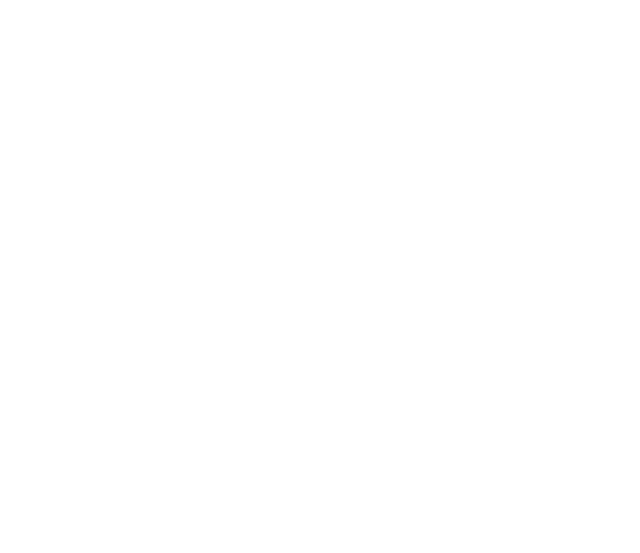
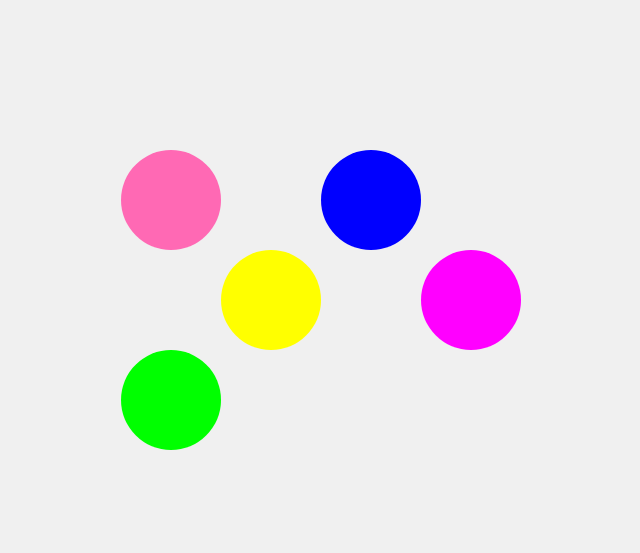
Before and after one commit to waeagle/Flowers, a plain HTML site: page index.html in a window 1280 px wide. Shown: the whole page, without its empty margins (369-1009 px from the left). Drawn offline with Linux system fonts and the light colour scheme.

Commit message:
Update style.css

```diff
--- a/style.css
+++ b/style.css
@@ -1,10 +1,58 @@
-/* styles.css */
+body {
+  background-color:#f0f0f0 ;
+}
+
 .container {
-  /* styles for the container */
+  position: relative;
+  width: 500px;
+  height: 500px;
+  margin: 50px auto;
 }
 
 .flower {
- /* styles for the flower elements */
+  position: absolute;
+  width: 100px;
+  height: 100px;
+  background-color: #f00;
+  border-radius: 50%;
+  animation: spin 2s linear infinite;
 }
 
-/* animations and transitions */
+.flower:nth-child(1) {
+  top: 20%;
+  left: 20%;
+  background-color: #ff69b4;
+}
+
+.flower:nth-child(2) {
+  top: 40%;
+  left: 40%;
+  background-color: #ffff00;
+}
+
+.flower:nth-child(3) {
+  top: 60%;
+  left: 20%;
+  background-color: #00ff00;
+}
+
+.flower:nth-child(4) {
+  top: 20%;
+  left: 60%;
+  background-color: #0000ff;
+}
+
+.flower:nth-child(5) {
+  top: 40%;
+  left: 80%;
+  background-color: #ff00ff;
+}
+
+@keyframes spin {
+  0% {
+    transform: rotate(0deg);
+  }
+  100% {
+    transform: rotate(360deg);
+  }
+}
```
